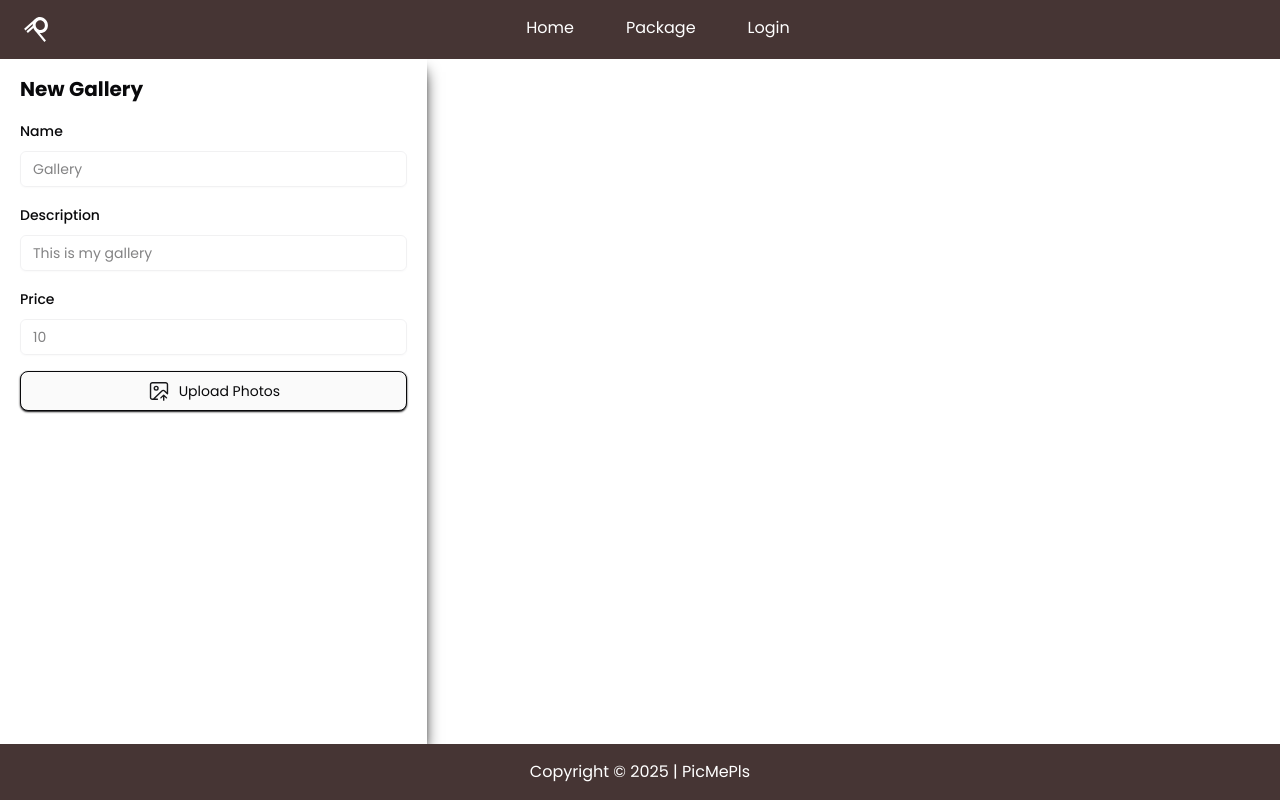
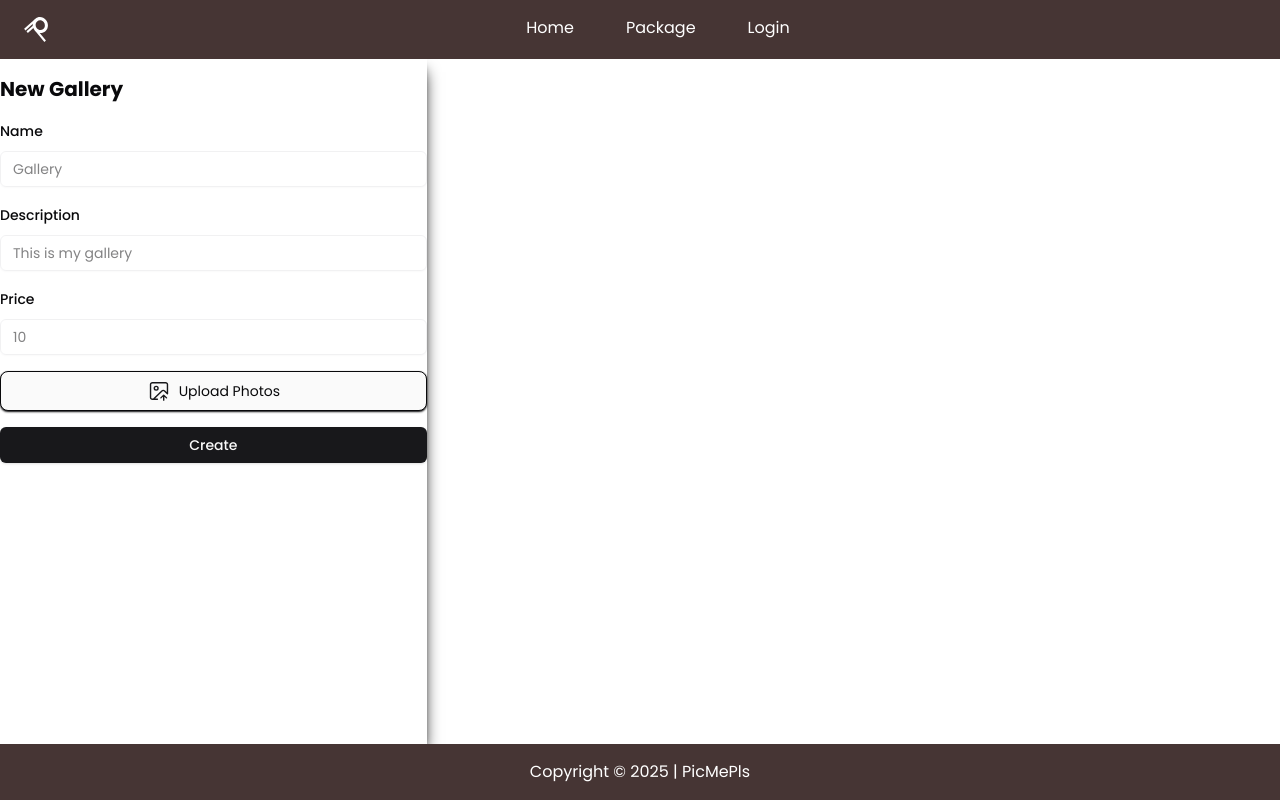
Before and after one commit to CP-RektMart/pic-me-pls-frontend, a Next.js app: page /gallery/create in a window 1280 px wide. Built offline with nearby package versions, Linux system fonts and the light colour scheme; no server answers; some icons are missing.

Commit message:
fix: styling

```diff
--- a/src/components/gallery-page/gallery-detail.tsx
+++ b/src/components/gallery-page/gallery-detail.tsx
@@ -5,10 +5,12 @@ import React from 'react'
 
 import { zodResolver } from '@hookform/resolvers/zod'
 import Image from 'next/image'
+import Link from 'next/link'
 import { useDropzone } from 'react-dropzone'
 import { useForm } from 'react-hook-form'
 import { z } from 'zod'
 
+import { Button } from '@/components/ui/button'
 import {
   Form,
   FormControl,
@@ -101,16 +103,16 @@ export default function GalleryDetailSection({
     })
 
   return (
-    <Container>
-      <div className='px-5 py-4'>
-        <div className='flex flex-col gap-y-4'>
+    <Container className='h-full'>
+      <div className='flex h-full flex-col py-4'>
+        <div className='flex h-full flex-col gap-y-4'>
           <h1 className='text-xl font-bold'>New Gallery</h1>
-          <div>
+          <div className='h-full'>
             <Form {...form}>
               <form
                 id='gallery-form'
                 onSubmit={form.handleSubmit(onSubmit)}
-                className='flex flex-col gap-y-4'
+                className='flex h-full flex-col gap-y-4'
               >
                 <FormField
                   control={form.control}
@@ -217,6 +219,13 @@ export default function GalleryDetailSection({
                     </FormItem>
                   )}
                 />
+                <div className=''>
+                  <Link href='/photographer/reverify'>
+                    <Button type='button' className='w-full hover:bg-zinc-700'>
+                      Create
+                    </Button>
+                  </Link>
+                </div>
               </form>
             </Form>
           </div>
```
